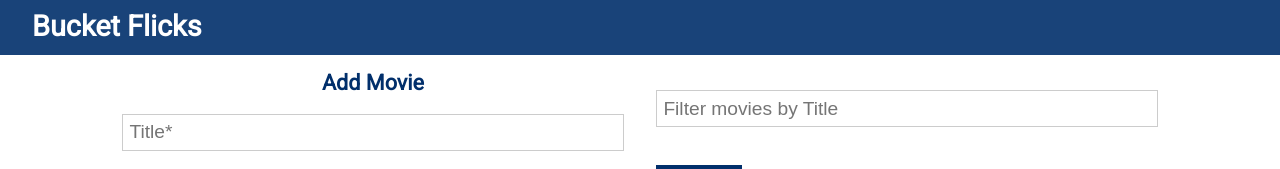
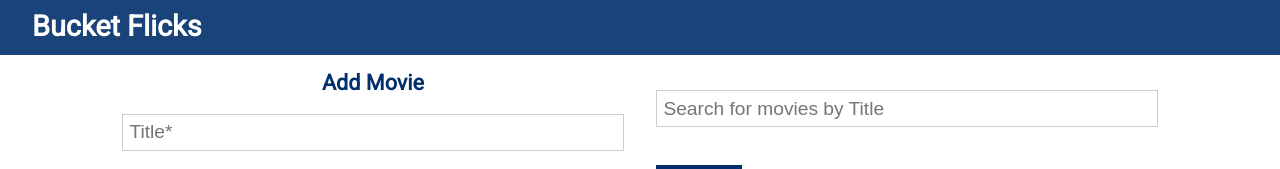
Before and after one commit to onetwothreeanna/plotholes-ui, a React (Create React App) app in the folder client/: page / in a window 1280 px wide. Shown: the top 169 px of the page. Built offline with nearby package versions, Linux system fonts and the light colour scheme; no server answers; the HTML template or start-up script is replaced by a standard one.

Commit message:
update filter name

```diff
--- a/client/src/components/movies/MoviesFilter.js
+++ b/client/src/components/movies/MoviesFilter.js
@@ -28,7 +28,7 @@ const MovieFilter = () => {
         ref={text}
         disabled={loading}
         type='text'
-        placeholder='Filter movies by Title'
+        placeholder='Search for movies by Title'
       />
       <input
         type='submit'
```
